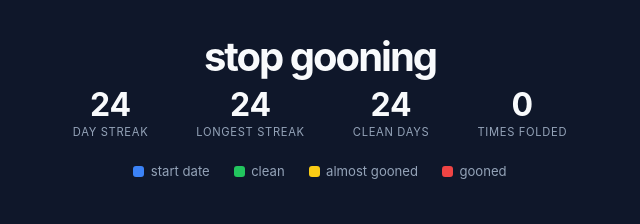
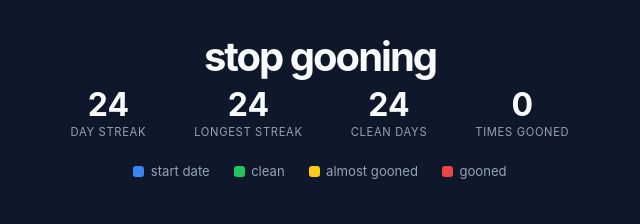
Before and after one commit to justanappearance/stop-gooning, a website: page index.html in a window 1280 px wide. Shown: the top 224 px of the page, 320-960 px from the left. Drawn offline with Linux system fonts and the light colour scheme; no server answers.

Commit message:
Rename times folded stat to times gooned
Co-Authored-By: Claude Sonnet 4.6 <noreply@anthropic.com>

```diff
--- a/index.html
+++ b/index.html
@@ -25,7 +25,7 @@
         </div>
         <div class="stat">
           <span class="stat-number" id="total-folded">—</span>
-          <span class="stat-label">times folded</span>
+          <span class="stat-label">times gooned</span>
         </div>
       </div>
       <div class="legend">
```
